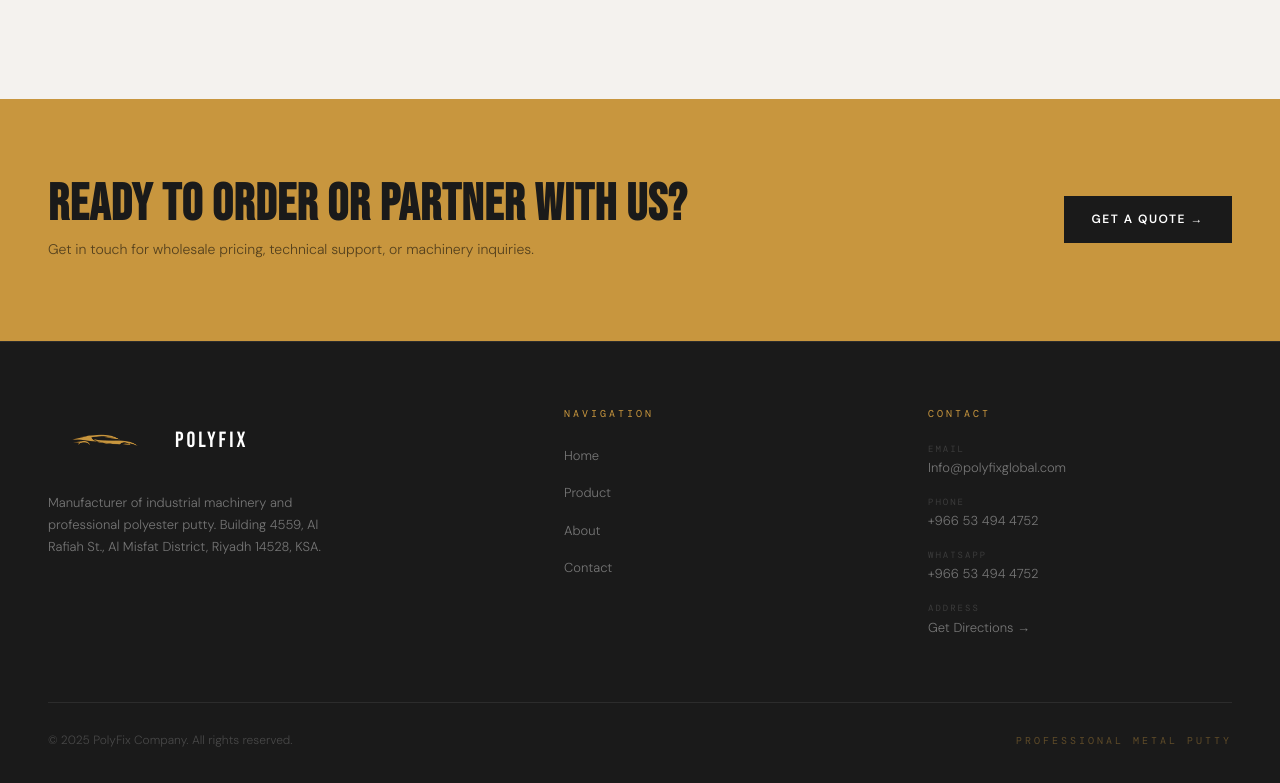
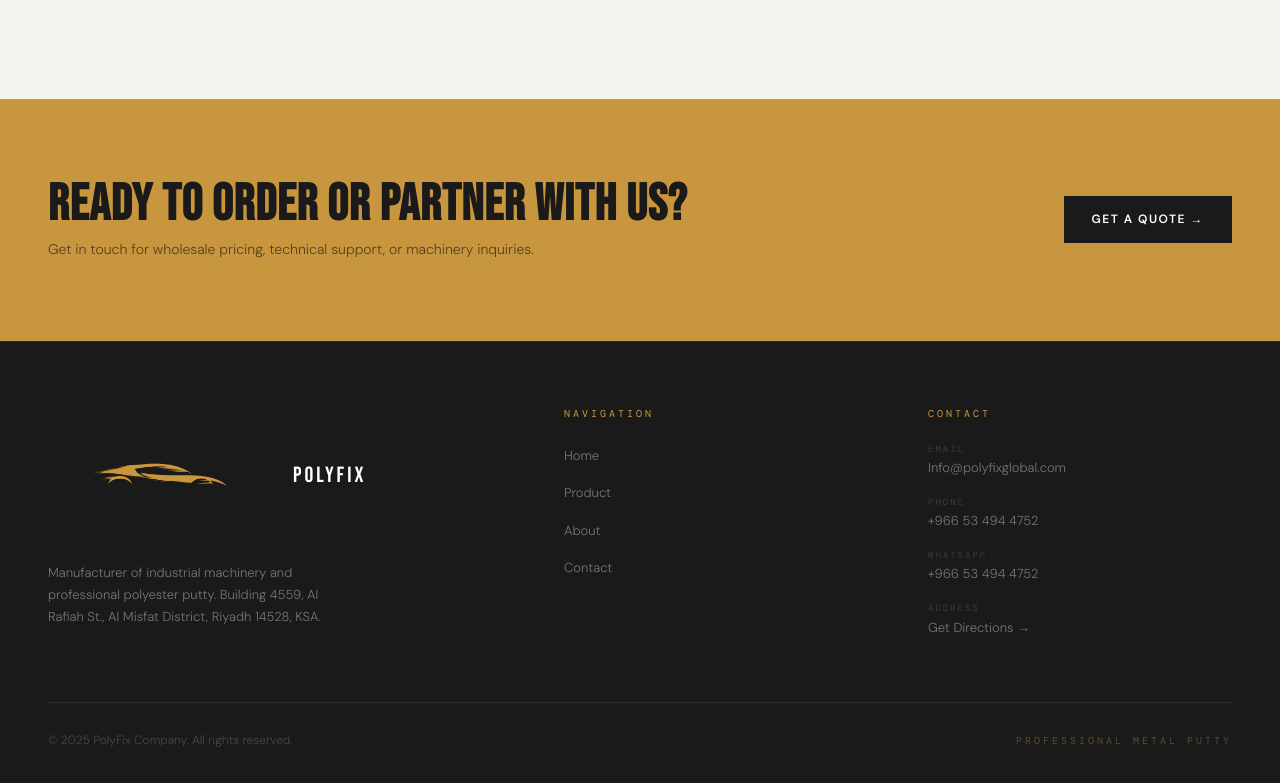
Before and after one commit to generalberr/polyfix-website, a Next.js app: page / in a window 1280 px wide. Shown: the part 3902-4685 px from the top of the page. Built offline with nearby package versions, Linux system fonts and the light colour scheme.

Commit message:
Add files via upload

```diff
--- a/src/components/Footer.tsx
+++ b/src/components/Footer.tsx
@@ -11,7 +11,7 @@ export default function Footer({ lang = 'en' }: { lang?: 'en' | 'ar' }) {
       <div className={styles.top}>
         <div className={styles.brand}>
           <Link href={isAr ? '/ar' : '/'} className={styles.logo}>
-            <Image src="/logo.png" alt="PolyFix Logo" width={140} height={70} style={{ objectFit: 'contain', marginLeft: '-15px', marginRight: '-8px' }} />
+            <Image src="/logo.png" alt="PolyFix Logo" width={280} height={140} style={{ objectFit: 'contain', marginLeft: '-30px', marginRight: '-15px' }} />
             <span className={styles.logoText}>POLYFIX</span>
           </Link>
           <p>{isAr
```
